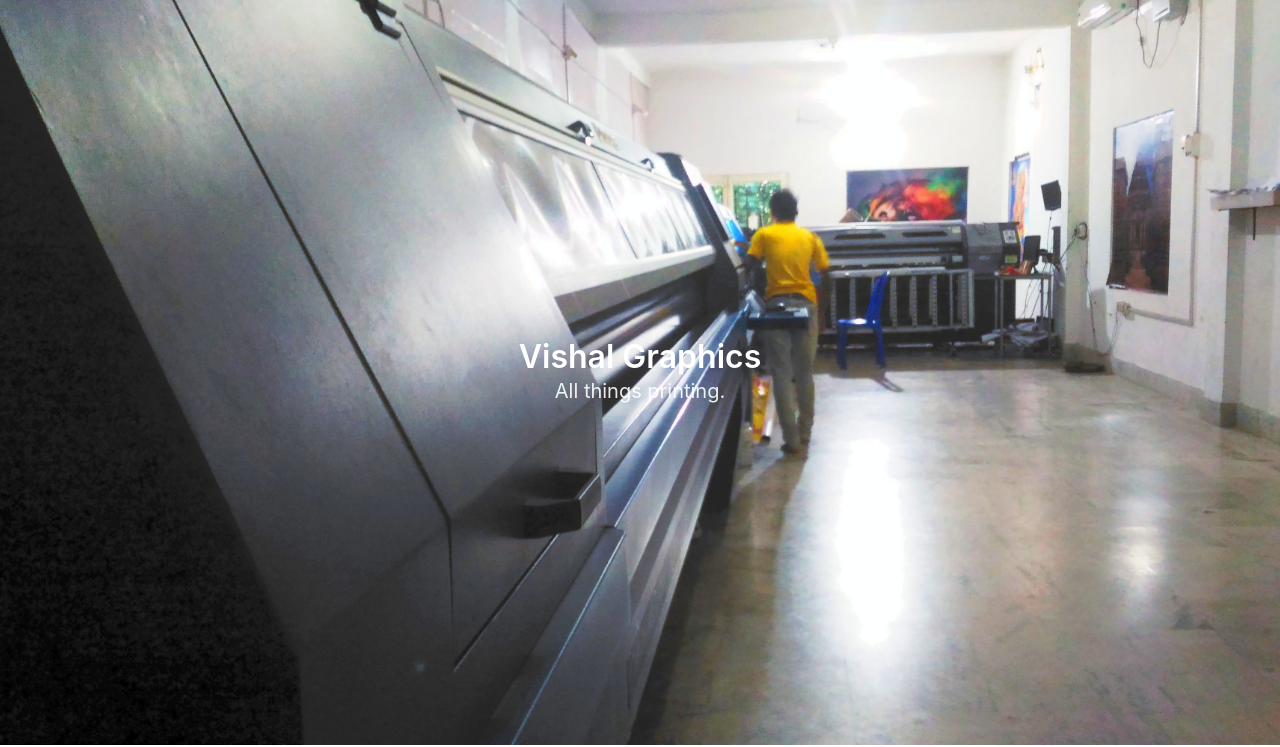
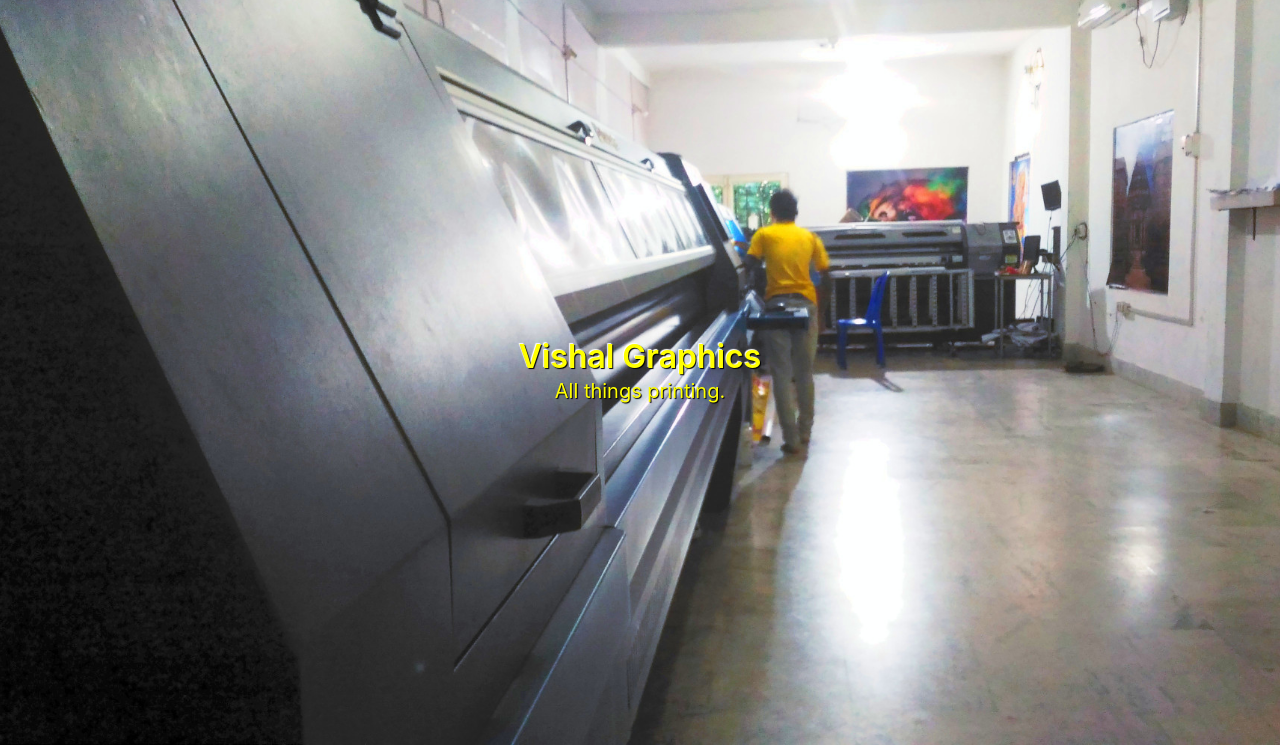
Before and after one commit to saumya/WebDesign_vishalgraphics, a plain HTML site: page index.html in a window 1280 px wide. Shown: the part 55-802 px from the top of the page. Drawn offline with Linux system fonts and the light colour scheme.

Commit message:
Header text update

```diff
--- a/index.html
+++ b/index.html
@@ -77,8 +77,8 @@
             <div class="container is-centered">
                 <div class="columns is-mobile is-centered">
                   <div class="column is-full has-text-centered">
-                    <h1 class="title"> Vishal Graphics </h1>
-                    <h2 class="subtitle"> All things printing. </h2>
+                    <h1 class="title"> <span style="text-shadow: 1px 1px 1px #000, -1px -1px 1px #fff; color: #ff0;"> Vishal Graphics </span> </h1>
+                    <h2 class="subtitle">  <span style="text-shadow: 1px 1px 1px #000; color: #ff0;"> All things printing. </span> </h2>
                     <!--
                     <p class="bd-notification is-primary">
                       This is just a test to center the content. How far it goes in the middle. Let me see that.
```
